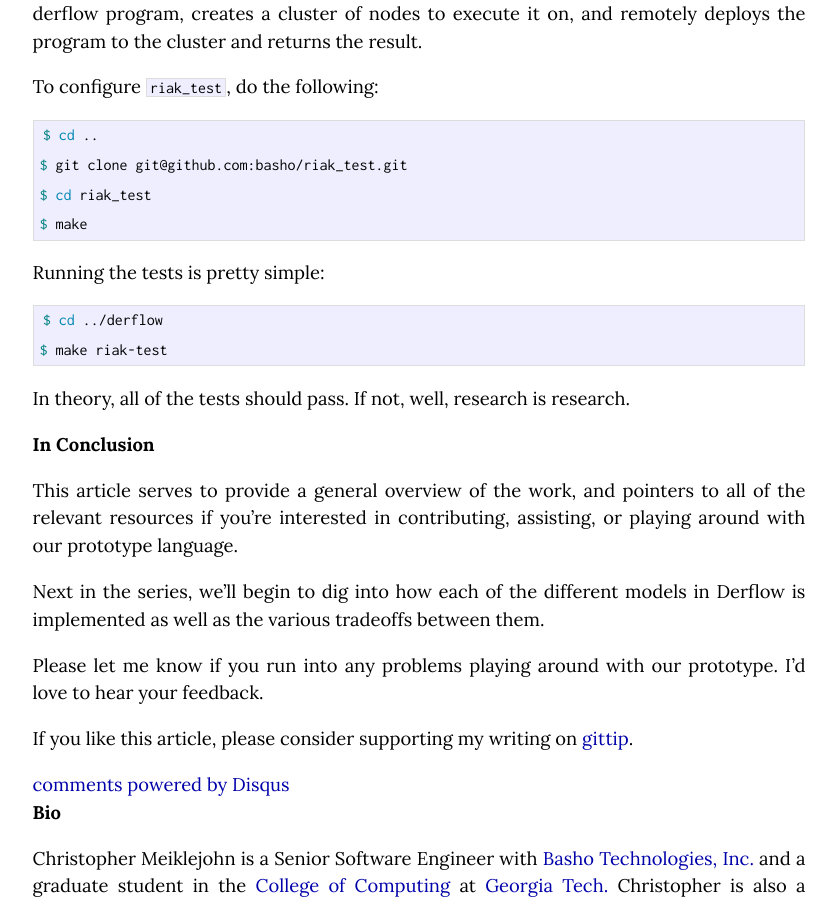
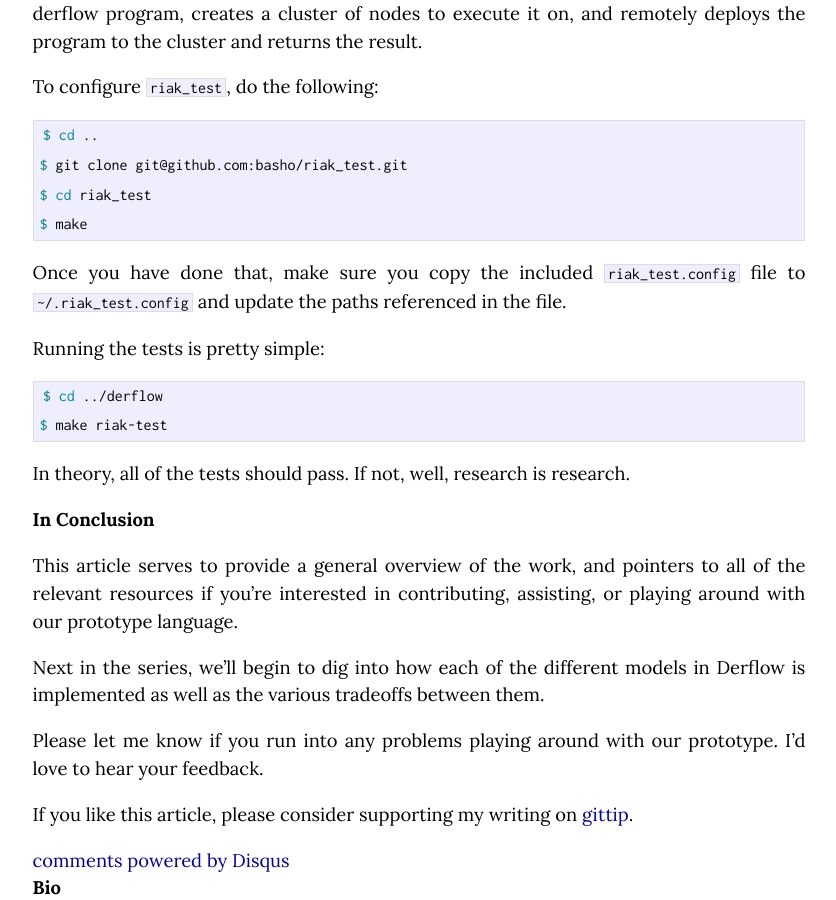
Before and after one commit to cmeiklejohn/cmeiklejohn.github.io, a Jekyll site: the page built from _posts/2014-09-28-try-derflow.markdown, in a window 1280 px wide and 900 px high, scrolled down 1782 px. Shown: the whole window, without its empty margins (221-1057 px from the left). Built offline with Jekyll 4.4.1, drawn with Linux system fonts in a browser that asks for light colours; comment, search, counter and statistics services are not loaded.

Commit message:
Include test file configuration.

```diff
--- a/_posts/2014-09-28-try-derflow.markdown
+++ b/_posts/2014-09-28-try-derflow.markdown
@@ -94,6 +94,10 @@ $ cd riak_test
 $ make
 {% endhighlight %}
 
+Once you have done that, make sure you copy the included
+`riak_test.config` file to `~/.riak_test.config` and update the paths
+referenced in the file.
+
 Running the tests is pretty simple:
 
 {% highlight sh %}
```
